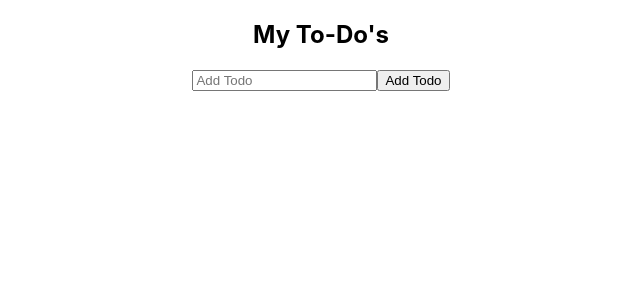
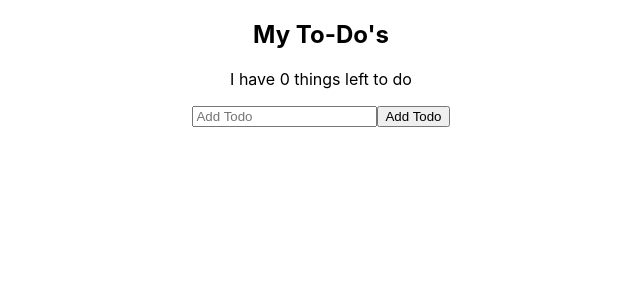
Before and after one commit to NatalieSalemme/React-Todo-App, a React (Create React App) app: page / in a window 1280 px wide. Shown: the top 300 px of the page, without its empty margins (319-959 px from the left). Built offline with nearby package versions, Linux system fonts and the light colour scheme.

Commit message:
adding things left to do counter

```diff
--- a/src/App.js
+++ b/src/App.js
@@ -31,10 +31,14 @@ export default class Todos extends Component {
     })
     this.setState({ todos })
   }
+  getTodoLength = () => this.state.todos.length;
+
   render() {
+    const todoLength = this.getTodoLength();
     return(
       <div className="App">
         <Header title={'My To-Do\'s'} />
+        <p>I have {todoLength} things left to do</p>
         <form onSubmit = {(e) => this.addTodo(e)}>
           <input
             placeholder="Add Todo"
```
